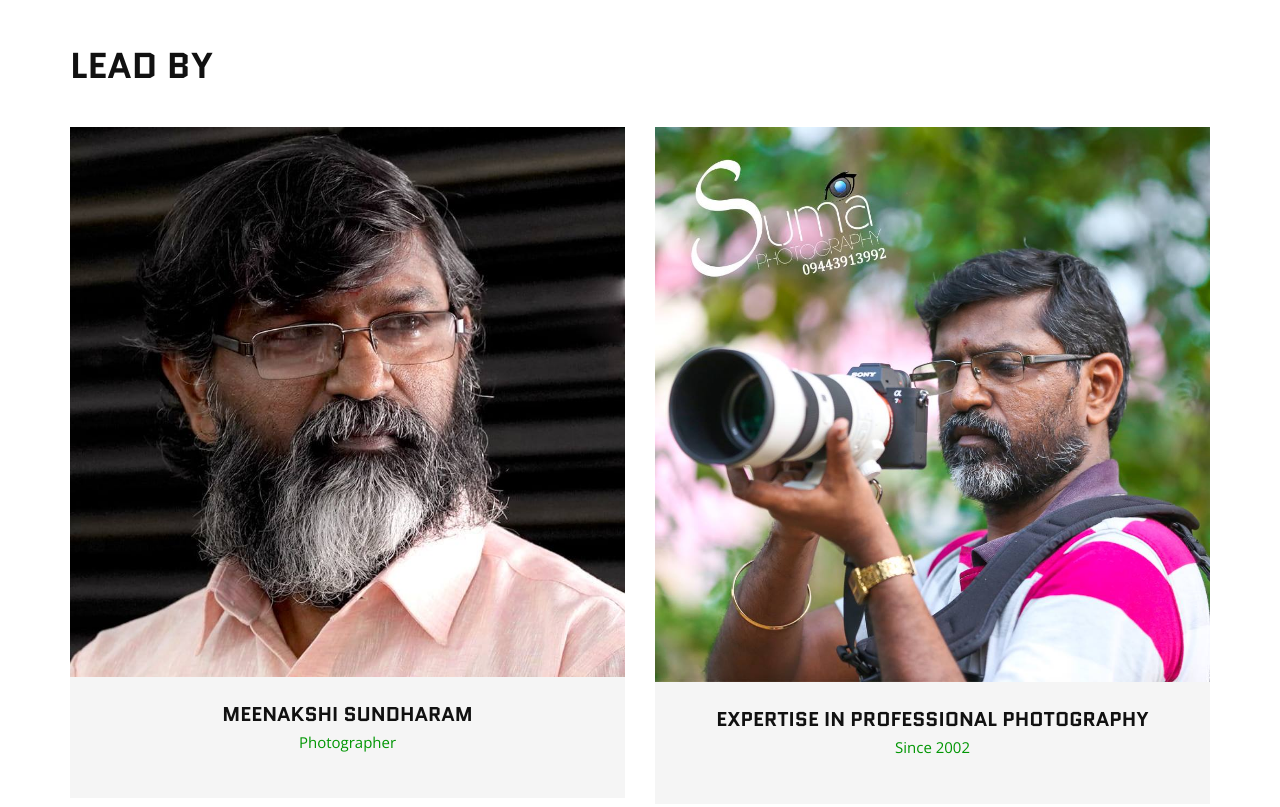
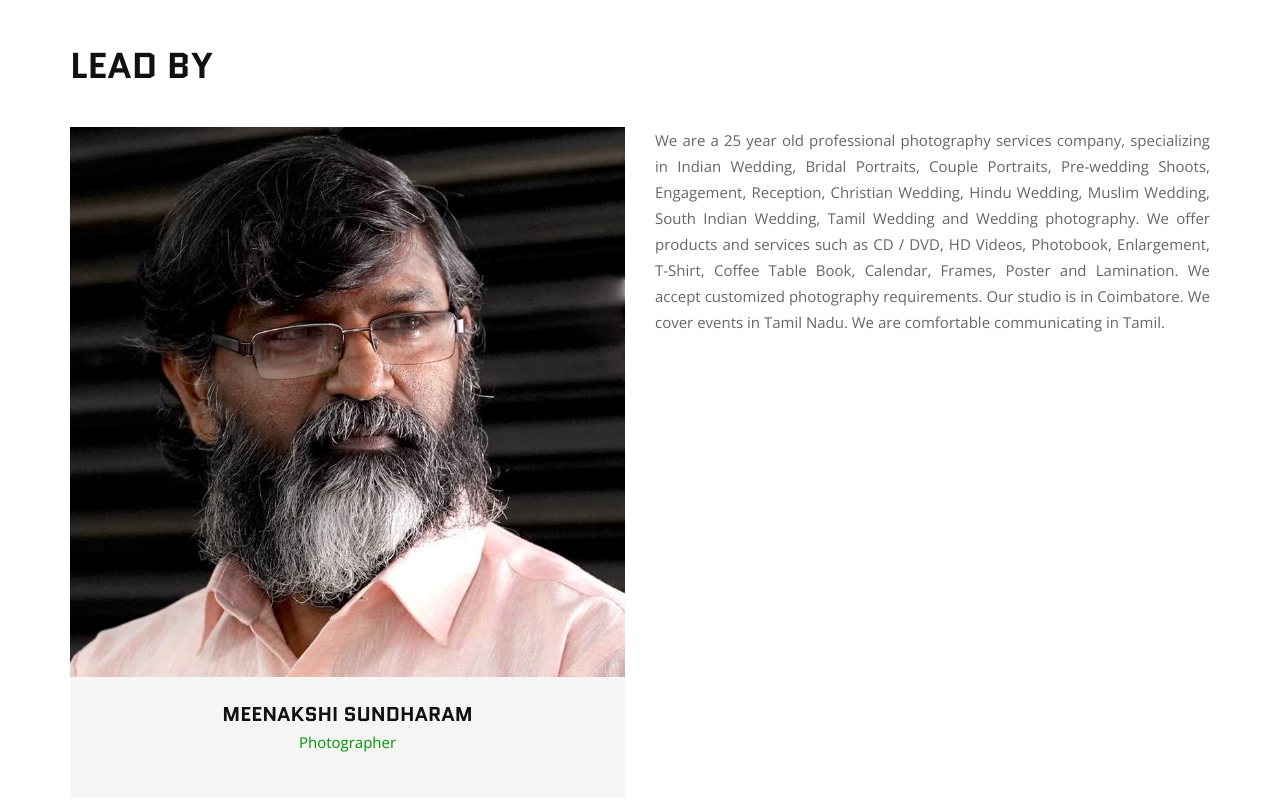
Before and after one commit to ThanushSiva/SumaWeddingPhotography, a plain HTML site: page about.html in a window 1280 px wide. Shown: the part 340-1147 px from the top of the page. Drawn offline with nearby package versions, Linux system fonts and the light colour scheme.

Commit message:
brief changes 09

```diff
--- a/about.html
+++ b/about.html
@@ -96,14 +96,8 @@
                         </div>
                     </div>
                 </div>
-                <div class="col-lg-6 col-md-12 col-sm-12">
-                    <div class="team-item">
-                        <img src="SUMA/per/logo.jpg" alt="">
-                        <div class="ti-text">
-                            <h5>Expertise in Professional Photography</h5>
-                            <span>Since 2002</span>
-                        </div>
-                    </div>
+                <div class="col-lg-6 col-md-12 col-sm-12" style="height: 380px;">
+                        <p style="height: 663px;text-align: justify;">We are a 25 year old professional photography services company, specializing in Indian Wedding, Bridal Portraits, Couple Portraits, Pre-wedding Shoots, Engagement, Reception, Christian Wedding, Hindu Wedding, Muslim Wedding, South Indian Wedding, Tamil Wedding and Wedding photography. We offer products and services such as CD / DVD, HD Videos, Photobook, Enlargement, T-Shirt, Coffee Table Book, Calendar, Frames, Poster and Lamination. We accept customized photography requirements. Our studio is in Coimbatore. We cover events in Tamil Nadu. We are comfortable communicating in Tamil.</p>
                 </div>
             </div>
         </div>
```
